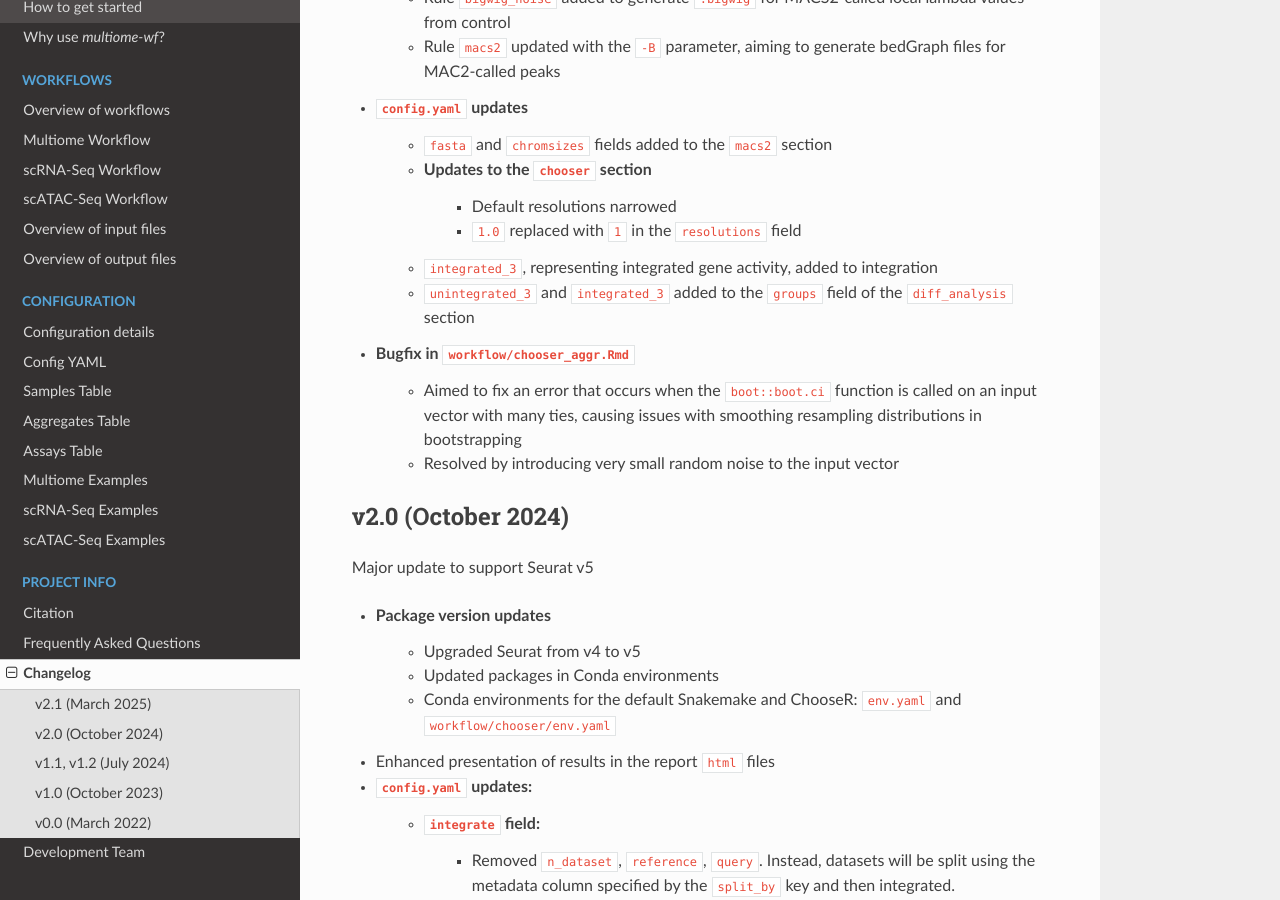
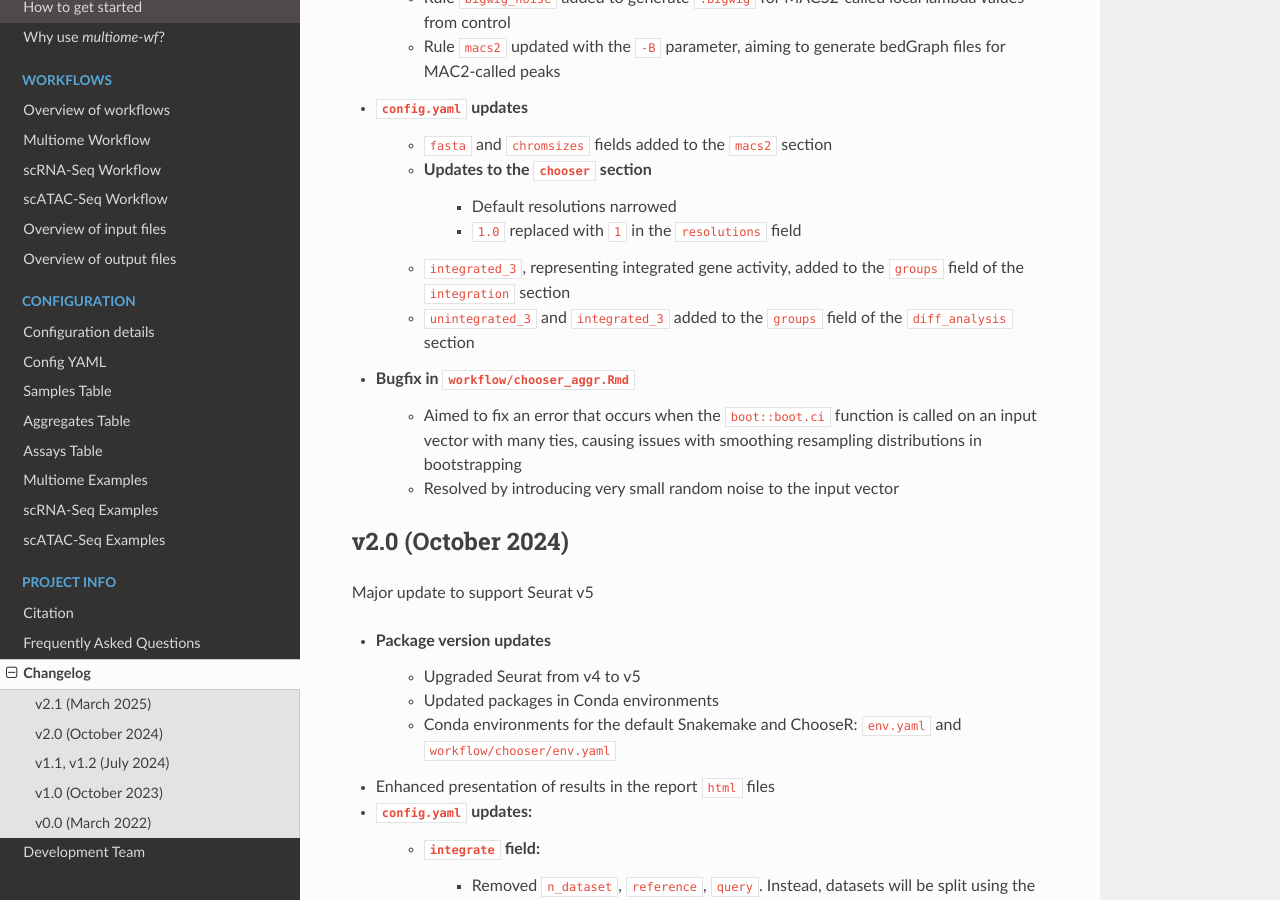
Before and after one commit to NICHD-BSPC/multiome-wf, a Sphinx documentation site: the page built from docs/project-info/changelog.rst, in a window 1280 px wide and 900 px high, scrolled down 486 px. Built offline with Sphinx 7.4.7 and the Read the Docs theme 3.1.0, drawn with Linux system fonts in a browser that asks for light colours.

Commit message:
documentation update - changelog

```diff
--- a/docs/project-info/changelog.rst
+++ b/docs/project-info/changelog.rst
@@ -24,7 +24,8 @@ Minor update to support ``bigwig`` generation in MACS2 peak calling and to fix b
     - Updates to the ``chooser`` section
         - Default resolutions narrowed
         - ``1.0`` replaced with ``1`` in the ``resolutions`` field
-    - ``integrated_3``, representing integrated gene activity, added to integration
+    - ``integrated_3``, representing integrated gene activity, added to the ``groups`` field of the
+      ``integration`` section
     - ``unintegrated_3`` and ``integrated_3`` added to the ``groups`` field of the
       ``diff_analysis`` section
 - Bugfix in ``workflow/chooser_aggr.Rmd``
```
